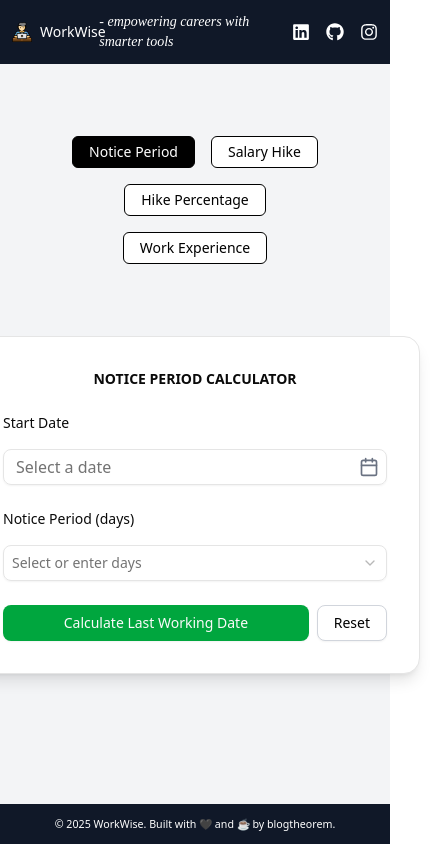
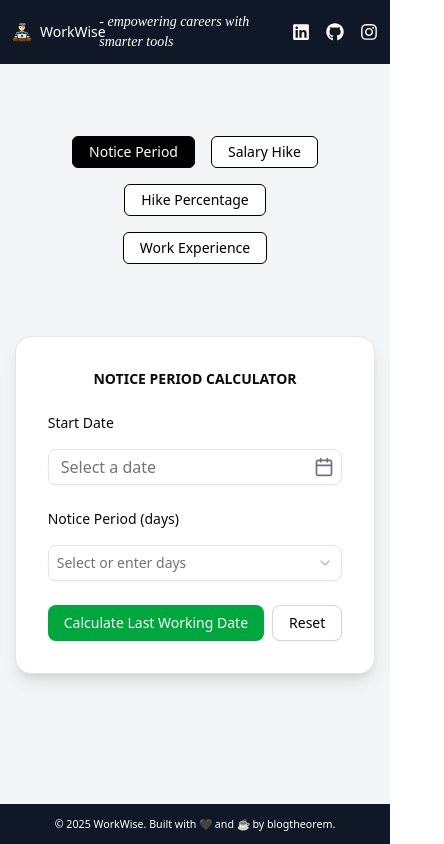
Before and after one commit to enggsuraj/work-wise, a Next.js app: page /notice-period in a window 390 px wide. Shown: the whole page, 444 px wide, since content can reach past the window. Built offline with nearby package versions, Linux system fonts and the light colour scheme.

Commit message:
fix/mobile-layout

```diff
--- a/src/components/ui/card.tsx
+++ b/src/components/ui/card.tsx
@@ -5,7 +5,7 @@ function Card({ className, ...props }: React.ComponentProps<"div">) {
     <div
       data-slot="card"
       className={cn(
-        "bg-card text-card-foreground flex flex-col gap-2 rounded-xl border py-6 shadow-sm min-w-[450px] sm:min-w-[400px]",
+        "bg-card text-card-foreground flex flex-col gap-2 rounded-xl border py-6 shadow-sm lg:min-w-[450px] sm:min-w-[400px]",
         className
       )}
       {...props}
```
